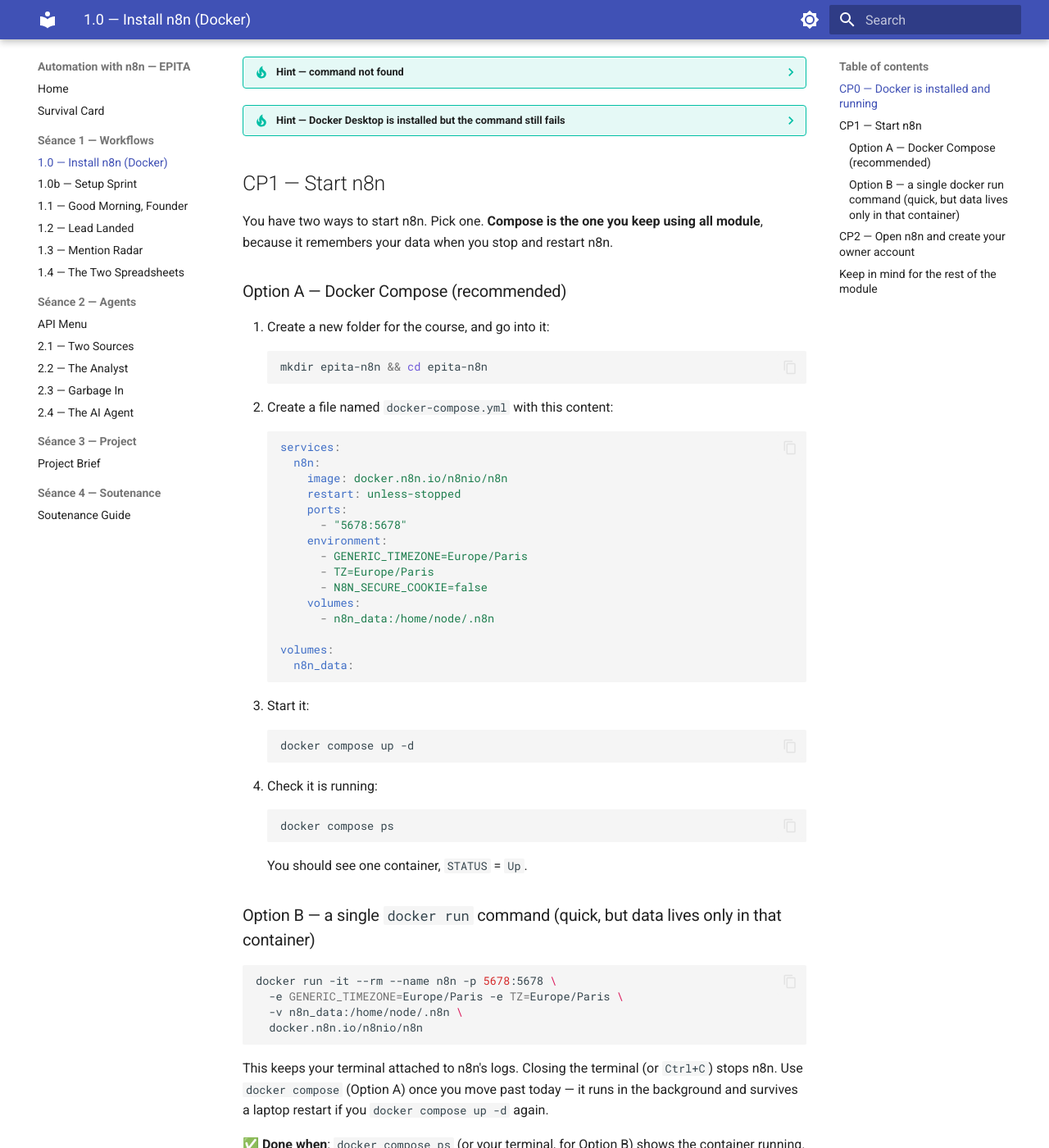
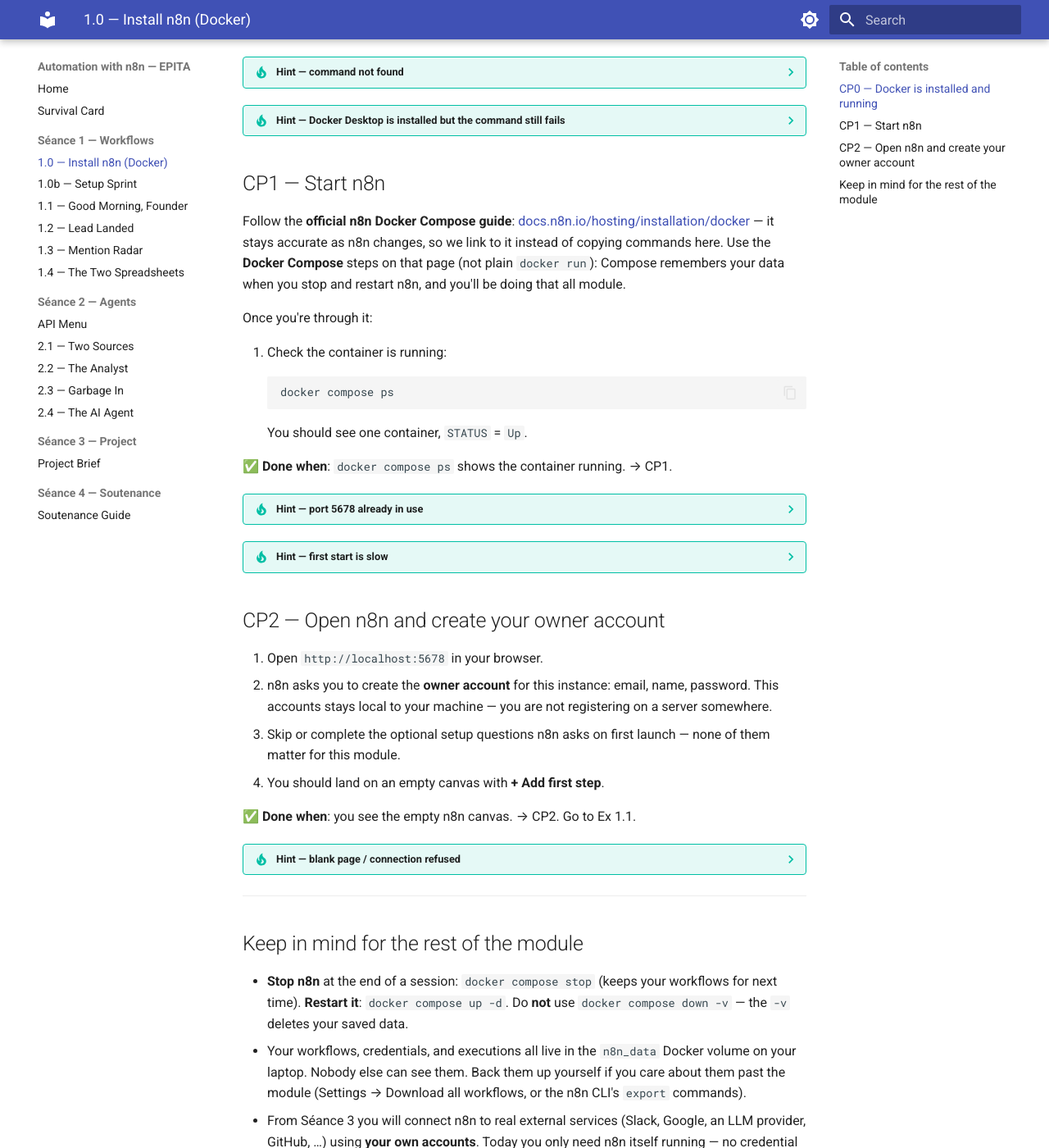
Before and after one commit to KristenPire/epita-n8n, an MkDocs documentation site: the page built from docs/seance-1/ex-1-0-docker-install.md, in a window 1280 px wide and 1400 px high, scrolled down 730 px. Shown: the whole window at 82% size. Built offline with MkDocs 1.6.1 and Material for MkDocs 9.7.7, drawn with Linux system fonts in a browser that asks for light colours; some of the changed text lies outside the part shown.

Commit message:
Simplify Docker setup: one path (Compose), link to official n8n docs

````diff
--- a/docs/seance-1/ex-1-0-docker-install.md
+++ b/docs/seance-1/ex-1-0-docker-install.md
@@ -49,63 +49,26 @@
 
 ## CP1 — Start n8n
 
-You have two ways to start n8n. Pick one. **Compose is the one you keep using all module**,
-because it remembers your data when you stop and restart n8n.
+Follow the **official n8n Docker Compose guide**:
+[docs.n8n.io/hosting/installation/docker](https://docs.n8n.io/hosting/installation/docker/#docker-compose)
+— it stays accurate as n8n changes, so we link to it instead of copying commands here. Use
+the **Docker Compose** steps on that page (not plain `docker run`): Compose remembers your
+data when you stop and restart n8n, and you'll be doing that all module.
 
-### Option A — Docker Compose (recommended)
+Once you're through it:
 
-1. Create a new folder for the course, and go into it:
-   ```bash
-   mkdir epita-n8n && cd epita-n8n
-   ```
-2. Create a file named `docker-compose.yml` with this content:
-   ```yaml
-   services:
-     n8n:
-       image: docker.n8n.io/n8nio/n8n
-       restart: unless-stopped
-       ports:
-         - "5678:5678"
-       environment:
-         - GENERIC_TIMEZONE=Europe/Paris
-         - TZ=Europe/Paris
-         - N8N_SECURE_COOKIE=false
-       volumes:
-         - n8n_data:/home/node/.n8n
-
-   volumes:
-     n8n_data:
-   ```
-3. Start it:
-   ```bash
-   docker compose up -d
-   ```
-4. Check it is running:
+1. Check the container is running:
    ```bash
    docker compose ps
    ```
    You should see one container, `STATUS` = `Up`.
 
-### Option B — a single `docker run` command (quick, but data lives only in that container)
-
-```bash
-docker run -it --rm --name n8n -p 5678:5678 \
-  -e GENERIC_TIMEZONE=Europe/Paris -e TZ=Europe/Paris \
-  -v n8n_data:/home/node/.n8n \
-  docker.n8n.io/n8nio/n8n
-```
-
-This keeps your terminal attached to n8n's logs. Closing the terminal (or `Ctrl+C`) stops
-n8n. Use `docker compose` (Option A) once you move past today — it runs in the background
-and survives a laptop restart if you `docker compose up -d` again.
-
-✅ **Done when**: `docker compose ps` (or your terminal, for Option B) shows the container
-running. → CP1.
+✅ **Done when**: `docker compose ps` shows the container running. → CP1.
 
 ??? tip "Hint — port 5678 already in use"
     Something else on your laptop is already using that port. Either stop it, or change the
-    port mapping to e.g. `"5679:5678"` in the file (or `-p 5679:5678` for `docker run`), then
-    open `localhost:5679` instead in CP2.
+    port mapping in your `docker-compose.yml` (e.g. `"5679:5678"`), restart with
+    `docker compose up -d`, then open `localhost:5679` instead in CP2.
 
 ??? tip "Hint — first start is slow"
     The first run downloads the n8n image (a few hundred MB). This can take a minute or two
````
